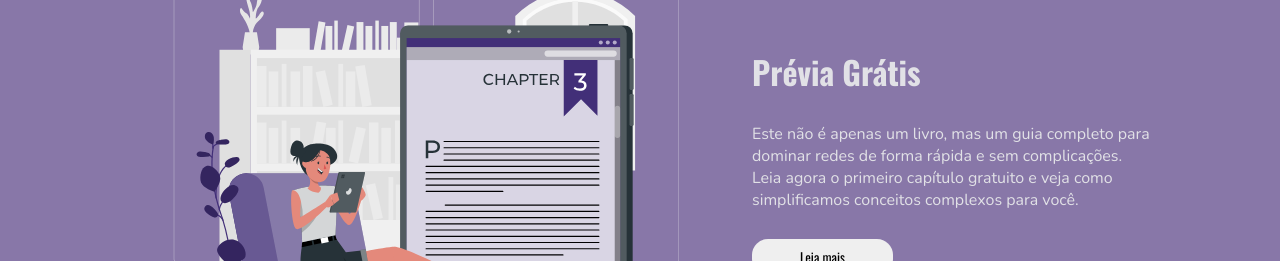
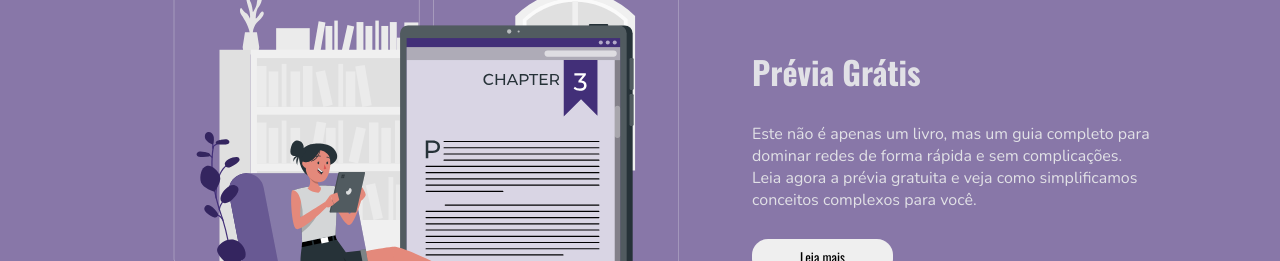
Before and after one commit to edilaine-as/reactjs_landingpage, a React (Vite) app: page / in a window 1280 px wide. Shown: the part 1460-1721 px from the top of the page. Built offline with nearby package versions, Linux system fonts and the light colour scheme.

Commit message:
chore: update preview section text

```diff
--- a/src/pages/Home/index.tsx
+++ b/src/pages/Home/index.tsx
@@ -111,9 +111,8 @@ export function Home() {
             <h1>Prévia Grátis</h1>
             <p>
               Este não é apenas um livro, mas um guia completo para dominar
-              redes de forma rápida e sem complicações. Leia agora o primeiro
-              capítulo gratuito e veja como simplificamos conceitos complexos
-              para você.
+              redes de forma rápida e sem complicações. Leia agora a prévia
+              gratuita e veja como simplificamos conceitos complexos para você.
             </p>
 
             <Button type="button">Leia mais</Button>
```
